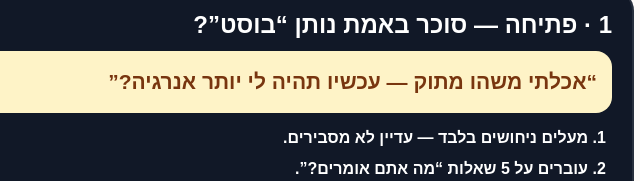
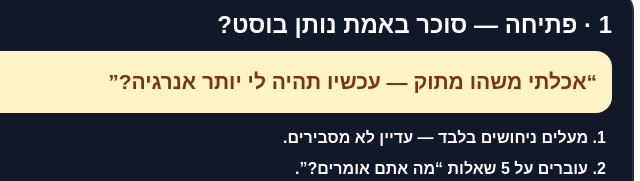
Before and after one commit to benaviv311-eng/teacher-site, a website: page nutrition-grade8-lesson5.html in a window 1280 px wide. Shown: the part 803-984 px from the top of the page, 480-1120 px from the left. Drawn offline with Linux system fonts and the light colour scheme.

Commit message:
Align sugar lesson opening wording

```diff
--- a/nutrition-grade8-lesson5.html
+++ b/nutrition-grade8-lesson5.html
@@ -48,7 +48,7 @@ body{margin:0;font-family:Arial,"Noto Sans Hebrew",sans-serif;background:linear-
 </nav>
 
 <section class="board-plan" id="opening">
-<h2>1 · פתיחה — סוכר באמת נותן “בוסט”?</h2>
+<h2>1 · פתיחה — סוכר באמת נותן בוסט?</h2>
 <div class="hook">“אכלתי משהו מתוק — עכשיו תהיה לי יותר אנרגיה?”</div>
 <ol>
 <li>מעלים ניחושים בלבד — עדיין לא מסבירים.</li>
```
